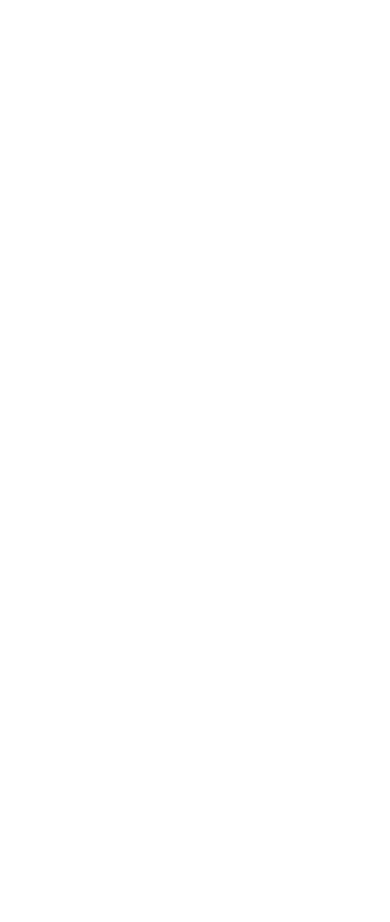
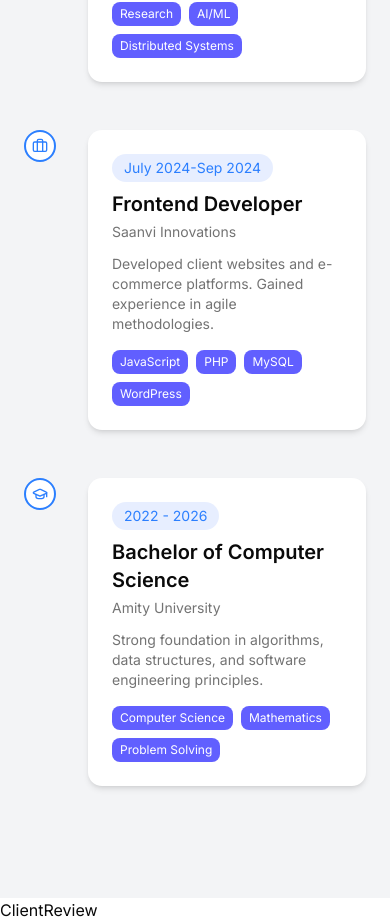
Before and after one commit to rajawatshivpratap46/portfolio, a Next.js app: page / in a window 390 px wide. Shown: the part 8278-9200 px from the top of the page. Before the commit the page ends 7320 px from the top, so only its background shows below. Built offline with nearby package versions, Linux system fonts and the light colour scheme.

Commit message:
Experience and Education section completed and working fine

```diff
--- /dev/null
+++ b/components/Home/ClientReview/ClientReview.tsx
@@ -0,0 +1,11 @@
+import React from 'react'
+
+const ClientReview = () => {
+  return (
+    <div>
+      ClientReview
+    </div>
+  )
+}
+
+export default ClientReview
--- /dev/null
+++ b/components/Home/Experience/Experience.tsx
@@ -0,0 +1,70 @@
+import SectionHeading from '@/components/Helper/SectionHeading'
+import { experiences } from '@/data'
+import { Briefcase, GraduationCap } from 'lucide-react'
+import React from 'react'
+
+const Experience = () => {
+  return (
+    <div className="py-16 bg-gray-100 dark:bg-gray-950">
+      <SectionHeading
+       title_1="Experience &"
+        title_2="Education"
+        description="My professional journey and academic background"
+        />
+        <div className="relative px-6 max-w-4xl mx-auto">
+            {/*------timeline line-----------*/}
+            <div className="absolute left-4 md:-transition-x-px"></div>
+            {experiences.map((item,index)=>{
+                return (
+                  <div
+                    key={index}
+                    className={`relative flex flex-col md:flex-row gap-8 mb-12 ${
+                        index % 2 === 0 ? "md:flex-row-reverse":""
+                    }`}
+                  >
+                    {/*-----------timeline node------------*/}
+                    <div className="absolute left-4 md:left-1/2 w-8 h-8 -translate-x-1/2 rounded-full
+                    bg-white border-2 border-blue-500 flex items-center justify-center z-10">
+                        {item.type==="work"? (
+                            <Briefcase className="w-4 h-4 text-blue-500"/>
+                        ):(
+                            <GraduationCap className="w-4 h-4 text-blue-500"/>
+                        )}
+                    </div>
+
+                    {/*-------------Content--------------*/}
+                    <div className="ml-16 md:ml-0 md:w-[calc(50%-2rem)]">
+                        <div className="bg-white dark:bg-gray-900 shadow-md rounded-xl p-6 hover:scale-105
+                        transition-all duration-300">
+                            <div className="flex items-center gap-2 text-sm text-blue-500 mb-2">
+                                <span className="px-3 py-1 rounded-full bg-blue-600/10 font-media">
+                                  {item.period}
+                                </span>
+                            </div>
+                            <h3 className="text-xl font-semibold mb-1">{item.title}</h3>
+                            <p className="text-muted-foreground text-sm mb-3">{item.company}</p>
+                            <p className="text-muted-foreground text-sm mb-4">
+                                {item.description}
+                            </p>
+                            <div className="flex flex-wrap gap-2">
+                                {item.technologies.map((tech)=>{
+                                    return (
+                                        <span key={tech} className="text-xs px-2 py-1 rounded-md bg-indigo-500 text-white"
+                                        >
+                                            {tech}
+                                        </span>
+                                    )
+                                })}
+                            </div>
+                        </div>
+                    </div>
+                    <div className="hidden md:block md:w-[calc(50%-2rem)]"></div>
+                </div>
+            );
+            })}
+        </div>
+    </div>
+  );
+}
+
+export default Experience;
--- a/components/Home/Home.tsx
+++ b/components/Home/Home.tsx
@@ -3,6 +3,8 @@
 import About from './About/About';
 import Skills from './Skills/Skills';
 import Project from './Project/Project';
+import Experience from './Experience/Experience';
+import ClientReview from './ClientReview/ClientReview';
 
 
 const Home = () => {
@@ -11,6 +13,8 @@
     <About/>
     <Skills/>
     <Project/>
+    <Experience/>
+    <ClientReview/>
   </div>;
 };
 
```
